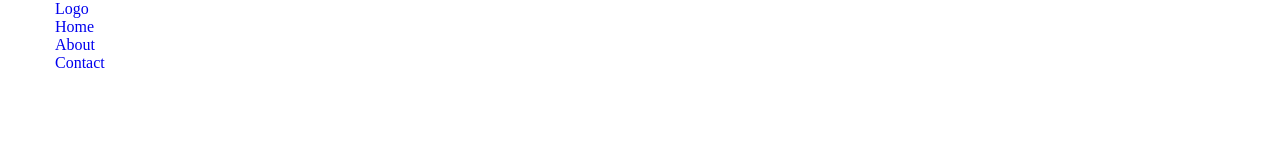
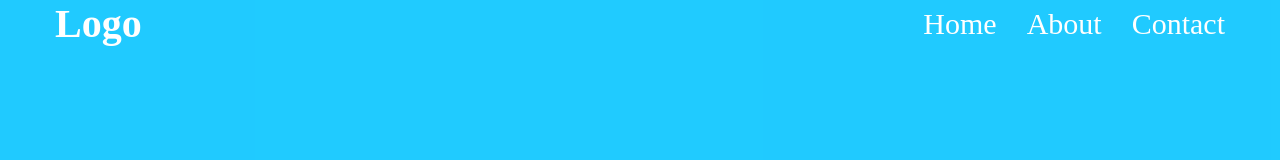
Before and after one commit to Sherzodovmuhammadali/git-test, a plain HTML site: page index.html in a window 1280 px wide. Drawn offline with Linux system fonts and the light colour scheme.

Commit message:
add css fexbox

```diff
--- a/main.css
+++ b/main.css
@@ -18,3 +18,30 @@ ul {
     padding: 0 15px;
     margin: 0 auto;
 }
+
+.header {
+    height: 100vh;
+    background: rgba(0, 195, 255, 0.875);
+}
+
+.nav {
+    display: flex;
+    justify-content: space-between;
+    align-items: center;
+}
+
+.nav-logo {
+    font-size: 40px;
+    color: #fff;
+    font-weight: 700;
+}
+
+.nav-list {
+    display: flex;
+    column-gap: 30px;
+}
+
+.nav-link {
+    color: #fff;
+    font-size: 30px;
+}
```
